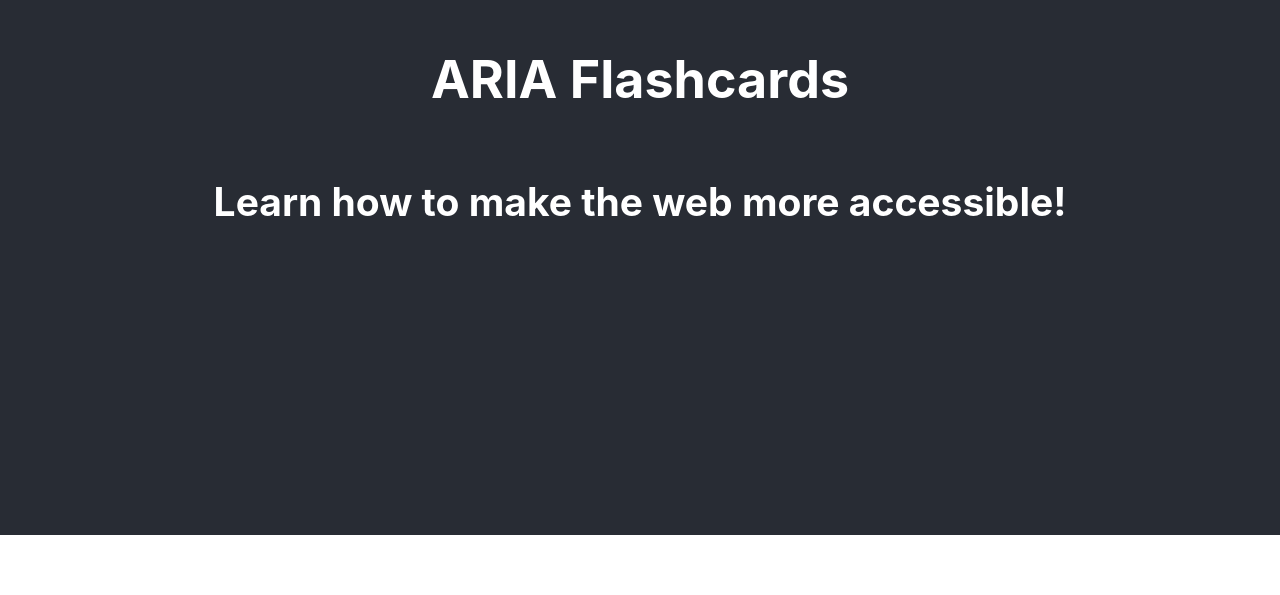
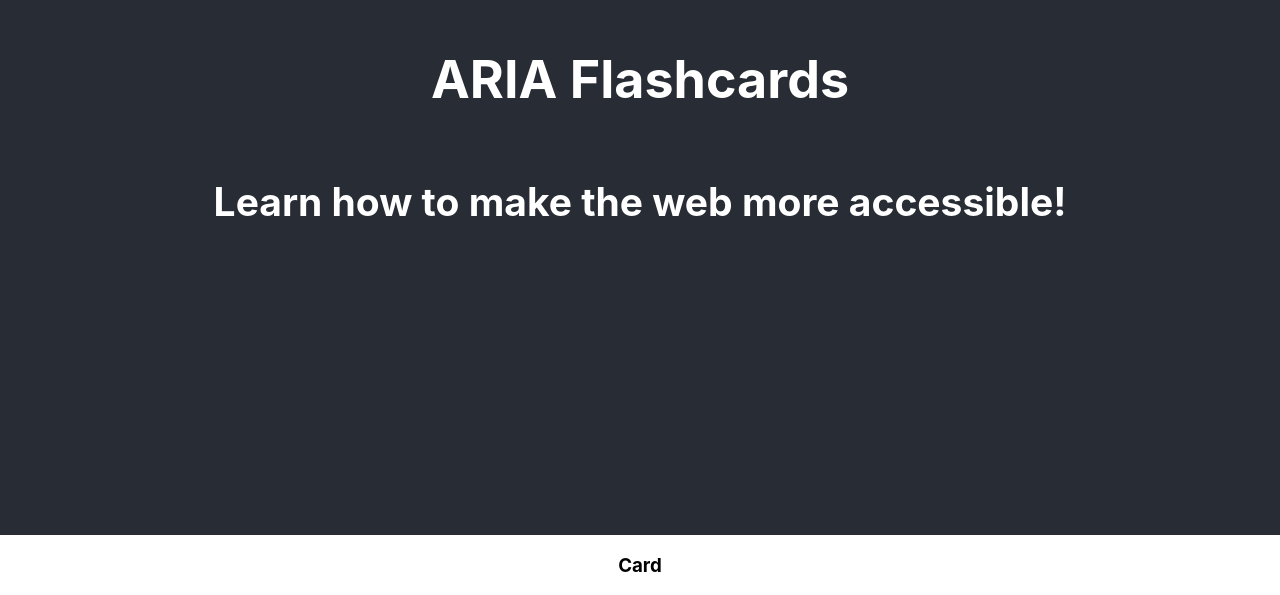
Before and after one commit to RyanDBarnett/memoize, a React (Create React App) app: page / in a window 1280 px wide. Shown: the part 265-860 px from the top of the page. Before the commit the page ends 800 px from the top, so only its background shows below. Built offline with nearby package versions, Linux system fonts and the light colour scheme.

Commit message:
Add Card to App

```diff
--- a/src/components/App.js
+++ b/src/components/App.js
@@ -10,6 +10,7 @@ class App extends Component {
           <h1>ARIA Flashcards</h1>
           <h2>Learn how to make the web more accessible!</h2>
         </header>
+        <Card />
       </div>
     );
   }
```
